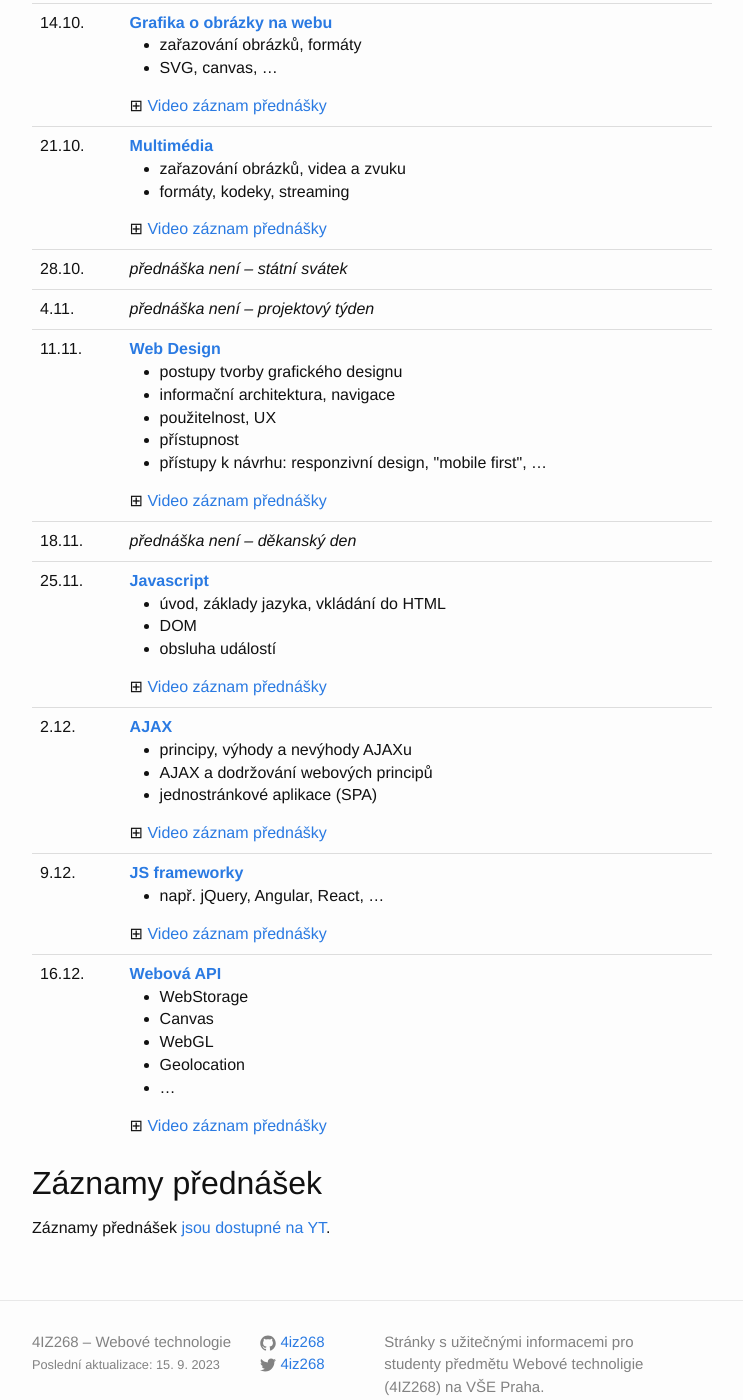
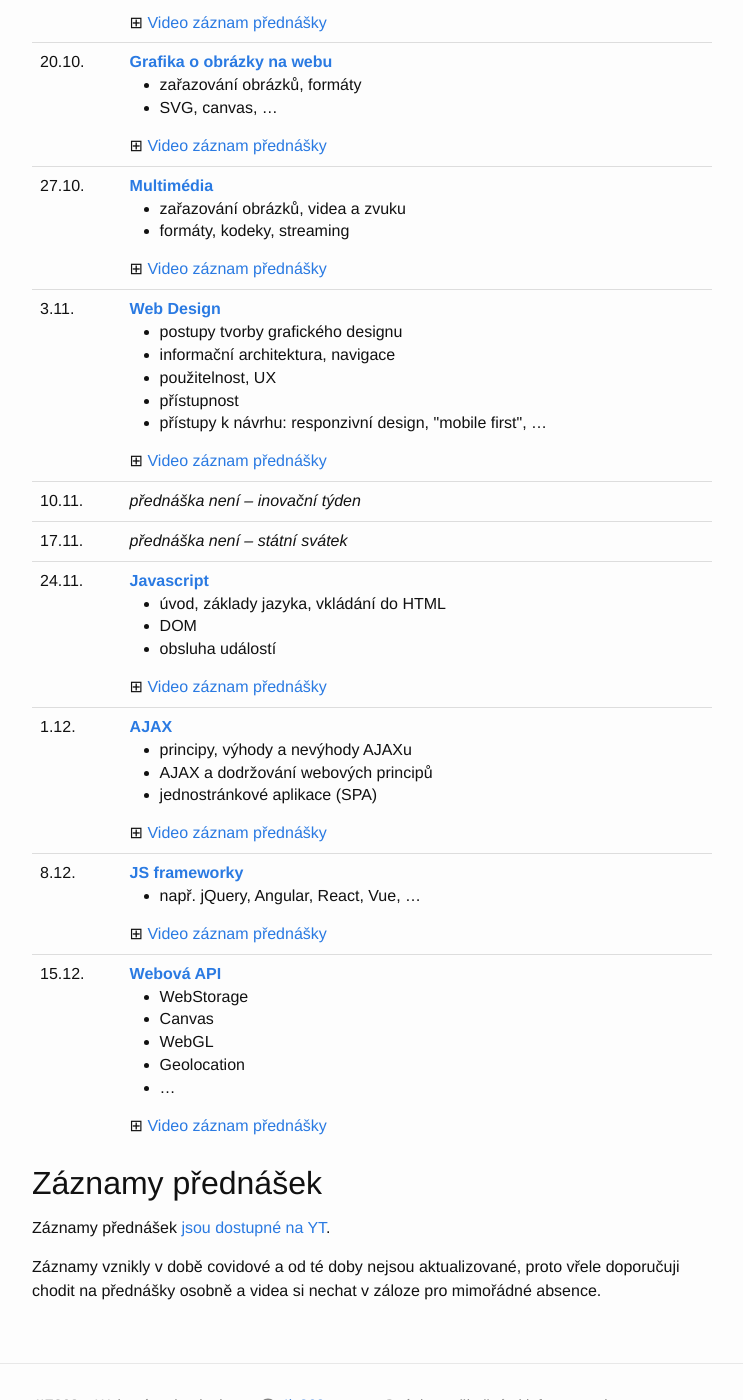
Before and after one commit to 4iz268/4iz268.github.io, a Jekyll site: the page built from prednasky/index.html, in a window 1280 px wide and 1400 px high, scrolled down 762 px. Shown: the whole window, without its empty margins (268-1011 px from the left). Built offline with Jekyll 4.4.1, drawn with Linux system fonts in a browser that asks for light colours; nearby versions of some CDN libraries; some of the changed text lies outside the part shown.

Commit message:
Aktualizace programu přednášek na další semestr

```diff
--- a/prednasky/index.html
+++ b/prednasky/index.html
@@ -48,7 +48,11 @@ emailem.</p>
       </td>
     </tr>
     <tr>
-      <td>30.9.</td>
+      <td>29.9.</td>
+      <td><em>přednáška není – děkanský den</em> </td>
+    </tr>
+    <tr>
+      <td>6.10.</td>
       <td>
         <strong><a href="http://www.kosek.cz/vyuka/4iz268/prednasky/css/">Kaskádové styly – úvod</a></strong>
         <ul>
@@ -78,7 +82,7 @@ emailem.</p>
       </td>
     </tr>
     <tr>
-      <td>14.10.</td>
+      <td>20.10.</td>
       <td>
         <strong><a href="http://www.kosek.cz/vyuka/4iz268/prednasky/grafika/">Grafika o obrázky na webu</a></strong>
         <ul>
@@ -92,7 +96,7 @@ emailem.</p>
       </td>
     </tr>
     <tr>
-      <td>21.10.</td>
+      <td>27.10.</td>
       <td><strong><a href="http://www.kosek.cz/vyuka/4iz268/prednasky/multimedia/">Multimédia</a></strong>
         <ul>
           <li>zařazování obrázků, videa a zvuku</li>
@@ -105,15 +109,7 @@ emailem.</p>
       </td>
     </tr>
     <tr>
-      <td>28.10.</td>
-      <td><em>přednáška není – státní svátek</em> </td>
-    </tr>
-    <tr>
-      <td>4.11.</td>
-      <td><em>přednáška není – projektový týden</em> </td>
-    </tr>
-    <tr>
-      <td>11.11.</td>
+      <td>3.11.</td>
       <td>
         <strong><a href="http://www.kosek.cz/vyuka/4iz268/prednasky/design/">Web Design</a></strong>
         <ul>
@@ -130,11 +126,15 @@ emailem.</p>
       </td>
     </tr>
     <tr>
-      <td>18.11.</td>
-      <td><em>přednáška není – děkanský den</em> </td>
+      <td>10.11.</td>
+      <td><em>přednáška není – inovační týden</em> </td>
     </tr>
     <tr>
-      <td>25.11.</td>
+      <td>17.11.</td>
+      <td><em>přednáška není – státní svátek</em> </td>
+    </tr>
+    <tr>
+      <td>24.11.</td>
       <td>
         <strong><a href="http://www.kosek.cz/vyuka/4iz268/prednasky/js-uvod/">Javascript</a></strong>
         <ul>
@@ -149,7 +149,7 @@ emailem.</p>
       </td>
     </tr>
     <tr>
-      <td>2.12.</td>
+      <td>1.12.</td>
       <td>
         <strong><a href="http://www.kosek.cz/vyuka/4iz268/prednasky/ajax/">AJAX</a></strong>
         <ul>
@@ -164,11 +164,11 @@ emailem.</p>
       </td>
     </tr>
     <tr>
-      <td>9.12.</td>
+      <td>8.12.</td>
       <td>
         <strong><a href="http://www.kosek.cz/vyuka/4iz268/prednasky/js-frameworky/">JS frameworky</a></strong>
         <ul>
-          <li>např. jQuery, Angular, React, …</li>
+          <li>např. jQuery, Angular, React, Vue, …</li>
         </ul>
         <details>
           <summary>Video záznam přednášky</summary>
@@ -177,7 +177,7 @@ emailem.</p>
       </td>
     </tr>
     <tr>
-      <td>16.12.</td>
+      <td>15.12.</td>
       <td>
         <strong><a href="http://www.kosek.cz/vyuka/4iz268/prednasky/web-api/">Webová API</a></strong>
         <ul>
@@ -236,3 +236,7 @@ emailem.</p>
 <h2>Záznamy přednášek</h2>
 
 <p>Záznamy přednášek <a href="https://www.youtube.com/playlist?list=PLUzj62zyWGw5gzr1K6FI4KRH33Xa3LUIG">jsou dostupné na YT</a>.</p>
+
+<p>Záznamy vznikly v době covidové a od té doby nejsou aktualizované,
+proto vřele doporučuji chodit na přednášky osobně a videa si nechat
+v záloze pro mimořádné absence.</p>
```
Also changed, not shown: other parts of prednasky/index.html (+2 -2 lines).
